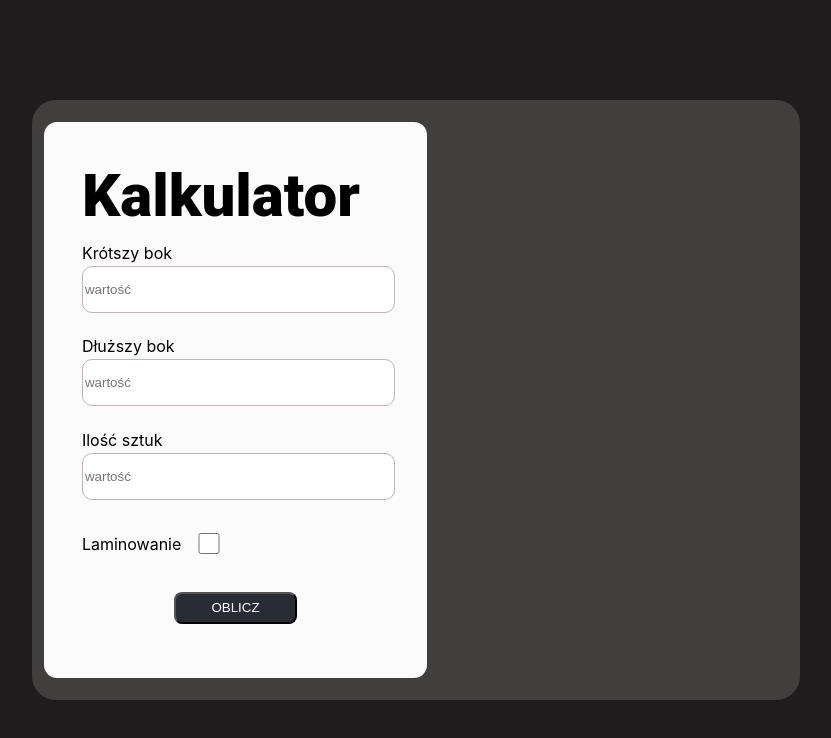
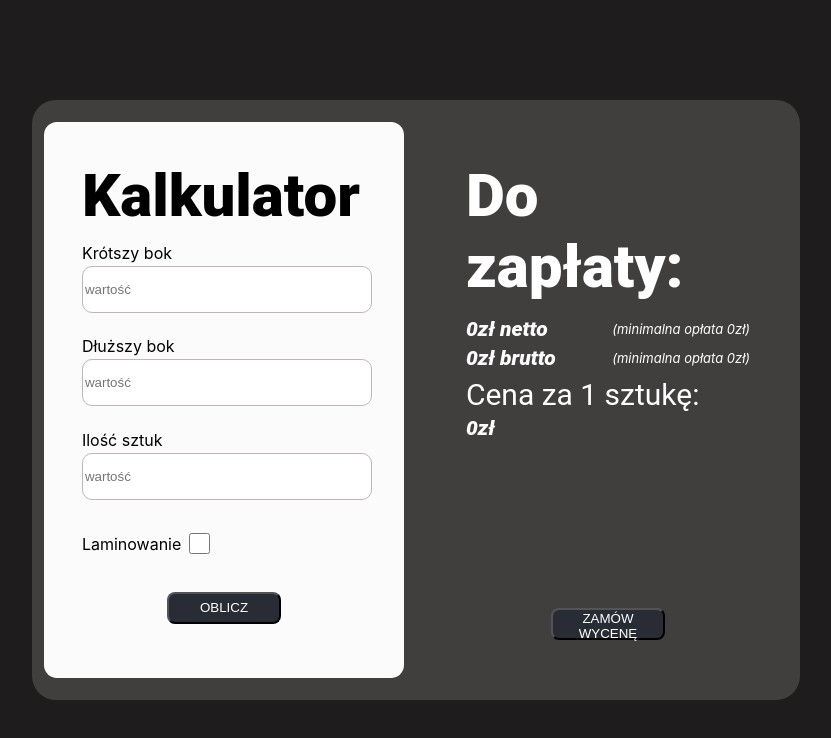
Before and after one commit to xdx1354/electron-calculator, a React (Create React App) app in the folder calculator/client/: page /calculator in a window 1280 px wide. Shown: the top 738 px of the page, without its empty margins (224-1055 px from the left). Built offline with nearby package versions, Linux system fonts and the light colour scheme.

Commit message:
right side of calculator implemented in minimal version GUI

```diff
--- a/calculator/client/src/screens/calculator/Calculator.tsx
+++ b/calculator/client/src/screens/calculator/Calculator.tsx
@@ -26,6 +26,7 @@ const CalculatorCardBody = styled.div`
     border-width: 1px;
     border-style: solid;
     border-color: #1E1C1C;
+    overflow: hidden;
 
 
 `;
@@ -45,6 +46,7 @@ function Calculator() {
         <CalculatorCard>
             <CalculatorCardBody>
                 <CalculatorLeftSideBody profile={profile}></CalculatorLeftSideBody>
+                <CalculatorRightSideBody></CalculatorRightSideBody>
             </CalculatorCardBody>
         </CalculatorCard>
 
--- a/calculator/client/src/screens/calculator/leftCard/CalculatorLeftSideBody.tsx
+++ b/calculator/client/src/screens/calculator/leftCard/CalculatorLeftSideBody.tsx
@@ -16,6 +16,8 @@ const BodyDiv = styled.div`
     width: 40%;
     margin: 1% 1.5%; // top-bottom left-right
     padding: 5%;
+    z-index: 2;
+
 `
 
 const FormWrapper = styled.div`
--- a/calculator/client/src/screens/calculator/rightCard/CalculatorRightSideBody.tsx
+++ b/calculator/client/src/screens/calculator/rightCard/CalculatorRightSideBody.tsx
@@ -1,27 +1,120 @@
-import React from 'react';
+import React, {useState} from 'react';
 import CalculatorHeader from "../../../components/CalculatorHeader";
 import CustomInput from "../../../components/FormField";
 import styled from "styled-components";
+import CustomButton from "../../../components/CustomButton";
 
 const StyledBody = styled.div`
     display: flex;
     flex-direction: column;
-    justify-content: center;
+    justify-content: space-between;
+    border-radius: 13px;
+    height: 80%;
+    width: 40%;
+    margin: 1% 1.5%; // top-bottom left-right
+    padding: 5%;
+    z-index: 1;
+`
+
+const SmallPricingPrimary = styled.p`
+    font-size: 21px;
+    font-family: "Roboto Black",serif;
+    margin: 0;
+    font-style: italic;
+`
+
+const SmallPricingSecondary = styled.p`
+    font-size: 13px;
+    font-style: italic;
+    margin: 0;
+`
+
+const SmallPricing = styled.div`
+    display: flex;
+    flex-direction: row;
+    justify-content: space-between;
     align-items: center;
+    color: #ffffff;
+    margin-top: 2%;
+`
 
+const SmallPricingWrapper = styled.div`
+    display: flex;
+    flex-direction: column;
+    height: 20%;
+    margin-bottom: 3%;
+`
+
+const PricingPerItemWrapper = styled.div`
+    display: flex;
+    flex-direction: column;
+    color: white;
+`
+
+const PricingPerItemBig = styled.p`
+    font-family: "Roboto",serif;
+    font-size: 30px;
+    margin: 0;
+`
+
+const PricingPerItemSmall = styled.p`
+    font-family: "Roboto Black",serif;
+    font-size: 21px;
+    margin: 0;
+    font-style: italic;
+    margin-top: 1.5%;
 
 `
 
+const PricingWrapper = styled.div`
+    display: flex;
+    flex-direction: column;
+    height: 60%;
+`
+
+const ButtonWrapper = styled.div`
+    display: flex;
+    flex-direction: row;
+    justify-content: center;
+    align-items: center;
+`
+
+
+
 function CalculatorRightSideBody() {
+
+    const [netto, setNetto] = useState<number>(0);
+    const [brutto, setBrutto] = useState<number>(0);
+    const [minimalNetto, setMinimalNetto] = useState<number>(0);
+    const [minimalBrutto, setMinimalBrutto] = useState<number>(0);
+    const [perItem, setPerItem] = useState<number>(0);
+
     return (
         <StyledBody>
-            <CalculatorHeader></CalculatorHeader>
+            <CalculatorHeader title={"Do zapłaty:"} color={"white"}></CalculatorHeader>
+            <PricingWrapper>
+                <SmallPricingWrapper>
+                    <SmallPricing>
+                        <SmallPricingPrimary>{netto}zł netto</SmallPricingPrimary>
+                        <SmallPricingSecondary>(minimalna opłata {minimalNetto}zł)</SmallPricingSecondary>
+                    </SmallPricing>
+                    <SmallPricing>
+                        <SmallPricingPrimary>{brutto}zł brutto</SmallPricingPrimary>
+                        <SmallPricingSecondary>(minimalna opłata {minimalBrutto}zł)</SmallPricingSecondary>
+                    </SmallPricing>
+                </SmallPricingWrapper>
+
+                <PricingPerItemWrapper>
+                    <PricingPerItemBig>Cena za 1 sztukę:</PricingPerItemBig>
+                    <PricingPerItemSmall>{perItem}zł</PricingPerItemSmall>
+                </PricingPerItemWrapper>
+            </PricingWrapper>
+
+            <ButtonWrapper>
+                <CustomButton text={"ZAMÓW WYCENĘ"}/>
+            </ButtonWrapper>
+
         </StyledBody>
-
-        //
-        // <div style={{backgroundColor:'#FBFBFB', borderRadius:13, height: 600, width: 425, marginLeft:25, padding:50, display: 'flex', flexDirection: 'column', justifyContent: 'left', alignItems: 'flex-start'}}>
-        //     <CustomInput type={"number"} placeholder={"wartość"} label={"Krótszy bok"}></CustomInput>
-        // </div>
     );
 }
 
```
